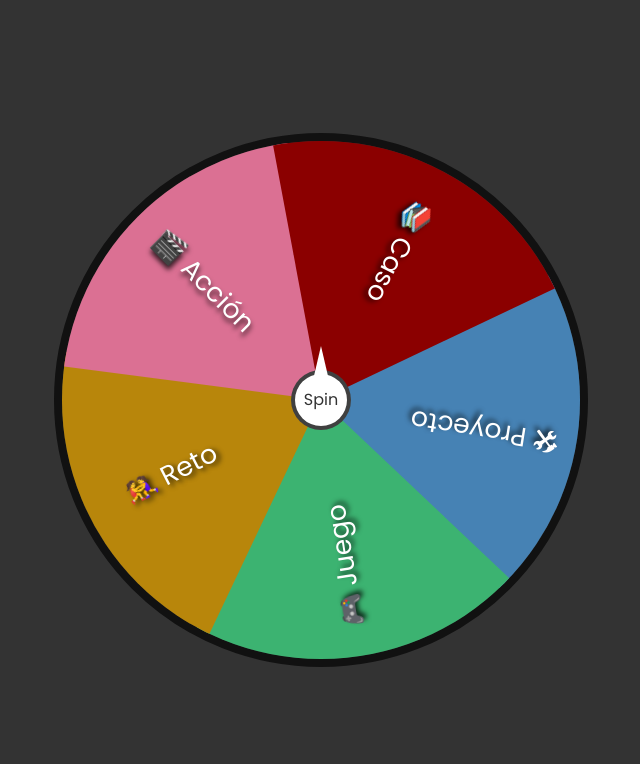
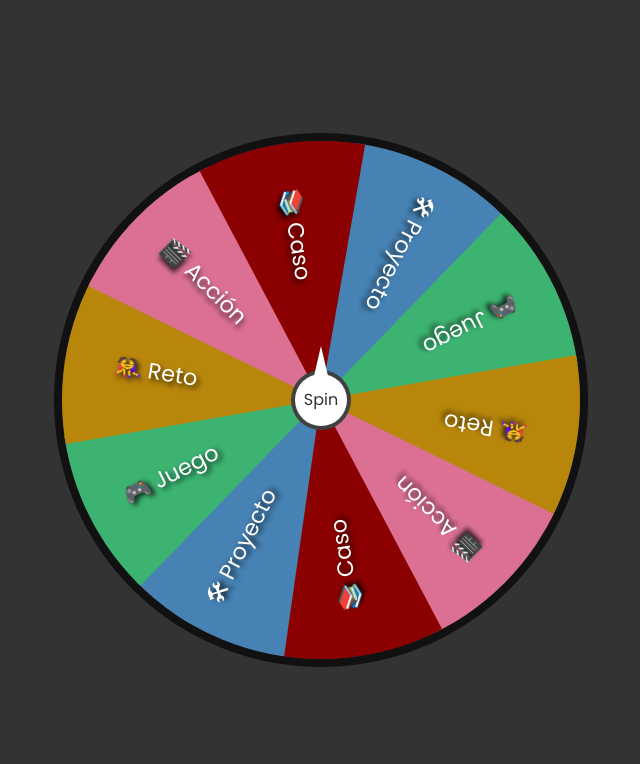
Before and after one commit to mherdez/ruleta, a plain HTML site: page index.html in a window 1280 px wide. Shown: the whole page, without its empty margins (319-959 px from the left). Drawn offline with Linux system fonts and the light colour scheme.

Commit message:
doble value

```diff
--- a/data.js
+++ b/data.js
@@ -30,4 +30,29 @@ export const labels = [
       "name": "📚 Caso",
       "color": "DarkRed"
     },
+    {
+      "id": 7,
+      "name": "🛠 Proyecto",
+      "color": "SteelBlue"
+    },
+    {
+      "id": 8,
+      "name": "🎮 Juego",
+      "color": "MediumSeaGreen"
+    },
+    {
+      "id": 9,
+      "name": "🤼‍♀️ Reto",
+      "color": "DarkGoldenrod"
+    },
+    {
+      "id": 10,
+      "name": "🎬 Acción",
+      "color": "PaleVioletRed	"
+    },
+    {
+      "id": 11,
+      "name": "📚 Caso",
+      "color": "DarkRed"
+    },
   ]
--- a/style.css
+++ b/style.css
@@ -86,7 +86,7 @@ body {
   margin-top: 20px;
   margin-right: -25px;
   transform: rotate(45deg);
-  font-size: calc(var(--size) / 20);
+  font-size: 1.4rem;
   color: white;
   z-index: 2;
   text-shadow: 3px 3px 5px rgba(0,0,0,.75);
```
